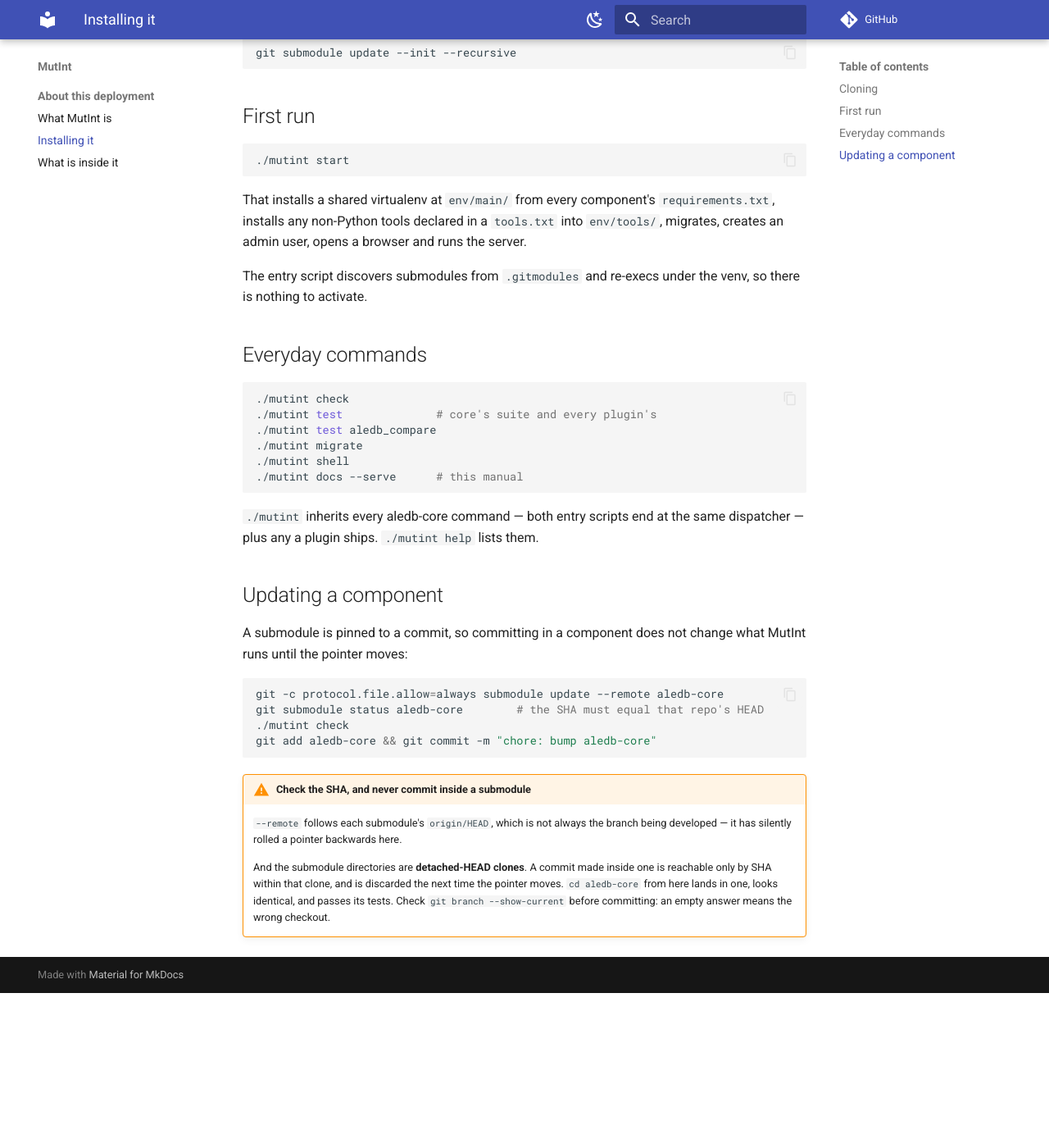
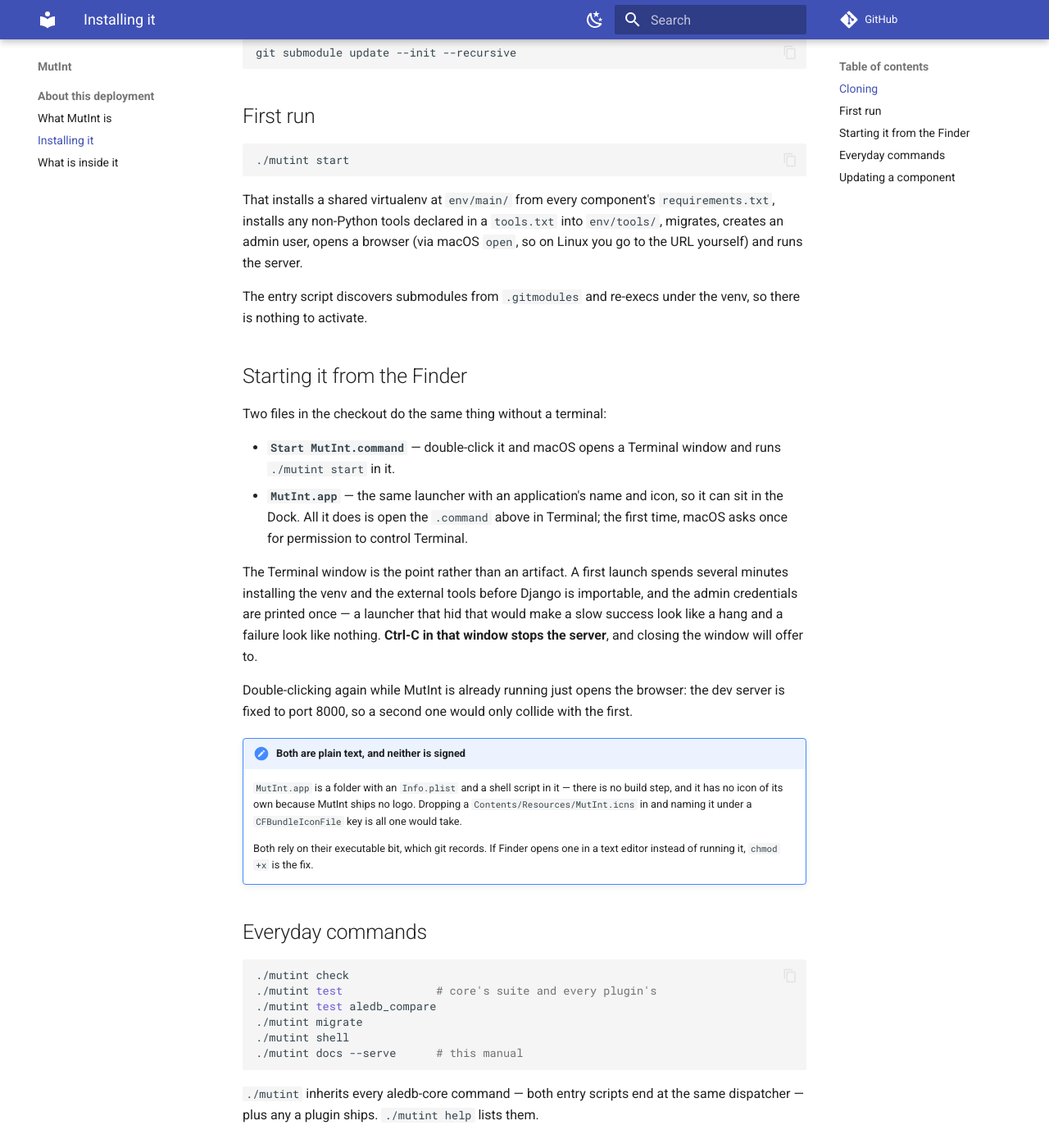
Before and after one commit to mutint/mutint, an MkDocs documentation site: the page built from docs/installing.md, in a window 1280 px wide and 1400 px high, scrolled down 396 px. Shown: the whole window at 82% size. Built offline with MkDocs 1.6.1 and Material for MkDocs 9.7.7, drawn with Linux system fonts in a browser that asks for light colours; comment, search, counter and statistics services are not loaded; before the commit the page ends 1607 px from its top, so only the background shows below that.

Commit message:
feat: start MutInt from the Finder
Starting MutInt meant a terminal and a `cd`, which is the whole barrier to entry
for anyone in the lab not living in a shell -- the software is otherwise
self-installing.

`Start MutInt.command` is the launcher; Finder runs a .command file inside
Terminal, and that visible window is the point rather than a side effect. A first
launch spends minutes on the venv and the micromamba tools before Django is
importable, and prints the admin credentials once, so a launcher that hid the
output would turn a slow success into an apparent hang and a failure into
nothing at all.

It short-circuits when the server is already up. `start` hardcodes port 8000 and
does no pre-flight bind check, so a second double-click would migrate, print a
success banner, open a browser tab pointed at the server already running, and
only then die with "That port is already in use" -- the error arriving after the
success. `nc -z` tests the condition runserver would actually fail on.

`MutInt.app` is the same launcher with an application's name and icon so it can
sit in the Dock. It contributes no behaviour: it opens the .command in Terminal
via osascript, which costs a one-time Automation consent prompt and is what
keeps the output visible, since an .app has no window of its own. It finds its
.command through ../../.. rather than a baked-in path, so the checkout can move.
No icon -- MutInt ships no logo on purpose, and the only candidate in the suite
is a 16x16 favicon.

Deliberately not in aledb-core: that repo exists three times in the suite, so a
launcher there would appear in Finder inside mutint/aledb-core/ and start
standalone core against core's own database.

Also corrects installing.md's claim that `start` "opens a browser" -- it shells
out to macOS `open`, not `webbrowser`, so that was Mac-only all along.

Co-Authored-By: Claude Opus 5 (1M context) <noreply@anthropic.com>
Claude-Session: https://claude.ai/code/session_01CucxHaJ3GdBrntiEs5NZd6

```diff
--- a/docs/installing.md
+++ b/docs/installing.md
@@ -25,10 +25,40 @@ git submodule update --init --recursive
 
 That installs a shared virtualenv at `env/main/` from every component's `requirements.txt`,
 installs any non-Python tools declared in a `tools.txt` into `env/tools/`, migrates, creates an
-admin user, opens a browser and runs the server.
+admin user, opens a browser (via macOS `open`, so on Linux you go to the URL yourself) and runs
+the server.
 
 The entry script discovers submodules from `.gitmodules` and re-execs under the venv, so there
 is nothing to activate.
+
+## Starting it from the Finder
+
+Two files in the checkout do the same thing without a terminal:
+
+- **`Start MutInt.command`** — double-click it and macOS opens a Terminal window and runs
+  `./mutint start` in it.
+- **`MutInt.app`** — the same launcher with an application's name and icon, so it can sit in
+  the Dock. All it does is open the `.command` above in Terminal; the first time, macOS asks
+  once for permission to control Terminal.
+
+The Terminal window is the point rather than an artifact. A first launch spends several minutes
+installing the venv and the external tools before Django is importable, and the admin
+credentials are printed once — a launcher that hid that would make a slow success look like a
+hang and a failure look like nothing. **Ctrl-C in that window stops the server**, and closing
+the window will offer to.
+
+Double-clicking again while MutInt is already running just opens the browser: the dev server
+is fixed to port 8000, so a second one would only collide with the first.
+
+!!! note "Both are plain text, and neither is signed"
+
+    `MutInt.app` is a folder with an `Info.plist` and a shell script in it — there is no build
+    step, and it has no icon of its own because MutInt ships no logo. Dropping a
+    `Contents/Resources/MutInt.icns` in and naming it under a `CFBundleIconFile` key is all one
+    would take.
+
+    Both rely on their executable bit, which git records. If Finder opens one in a text editor
+    instead of running it, `chmod +x` is the fix.
 
 ## Everyday commands
 
```
Also changed, not shown: 4 other files.
